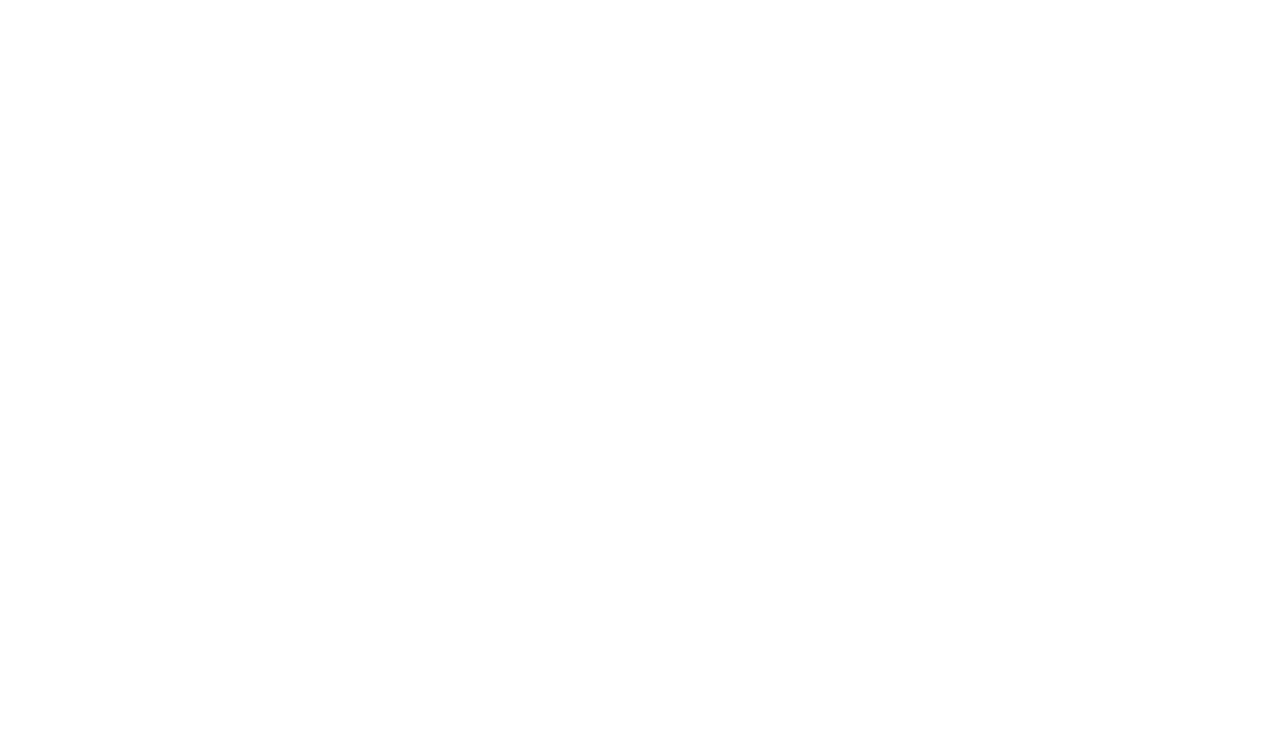
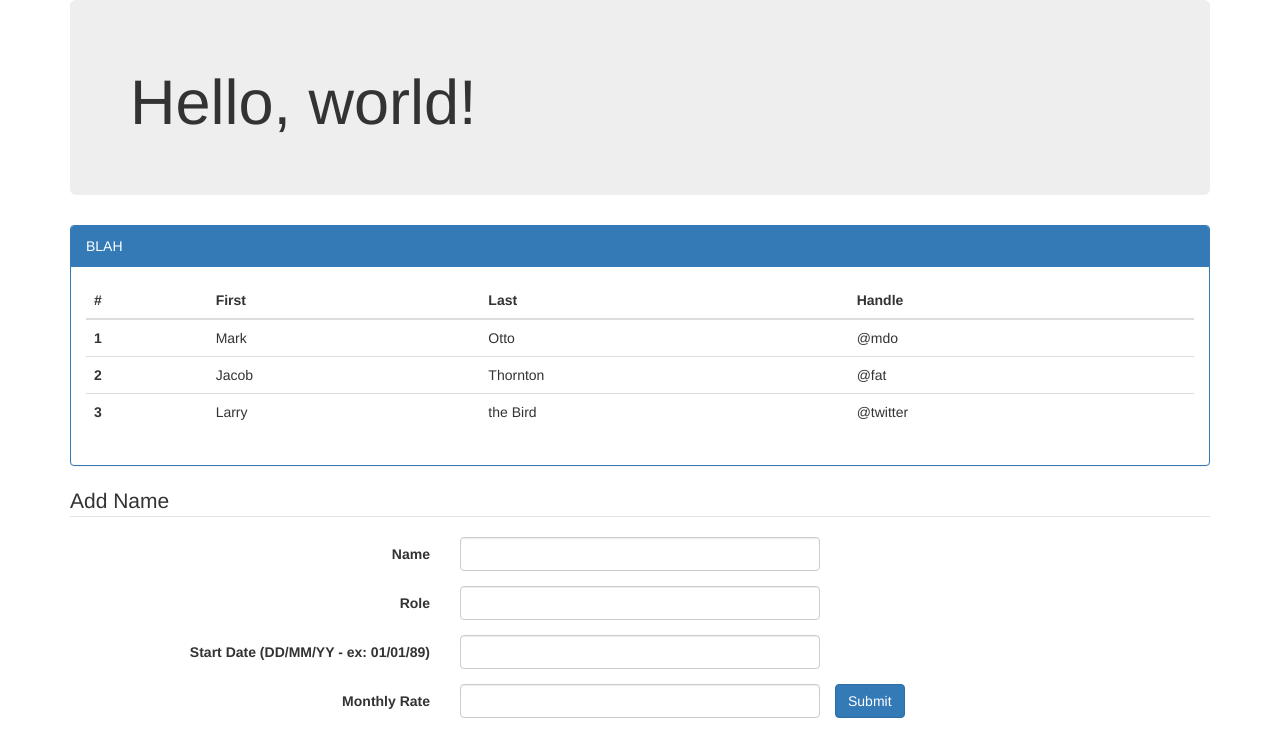
Before and after one commit to sophbee/TimeTracker, a plain HTML site: page index.html in a window 1280 px wide. Drawn offline with nearby package versions, Linux system fonts and the light colour scheme.

Commit message:
updated files

```diff
--- a/index.html
+++ b/index.html
@@ -9,8 +9,103 @@
     <link href="https://maxcdn.bootstrapcdn.com/bootstrap/3.3.7/css/bootstrap.min.css"
         rel="stylesheet" integrity="sha384-BVYiiSIFeK1dGmJRAkycuHAHRg32OmUcww7on3RYdg4Va+PmSTsz/K68vbdEjh4u"
         crossorigin="anonymous">
+</head>
 
-</head>
-<body>
+<body class="container">
+
+	<div class="jumbotron">
+	  <h1 class="display-4">Hello, world!</h1>
+	</div>
+
+	<div class="panel panel-primary">
+		<div class="panel-heading">BLAH</div>
+		<div class="panel-body">
+		<table class="table table-dark">
+
+			 <thead>
+			   <tr>
+			     <th scope="col">#</th>
+			     <th scope="col">First</th>
+			     <th scope="col">Last</th>
+			     <th scope="col">Handle</th>
+			   </tr>
+			 </thead>
+				 <tbody>
+				   <tr>
+				     <th scope="row">1</th>
+				     <td>Mark</td>
+				     <td>Otto</td>
+				     <td>@mdo</td>
+				   </tr>
+				   <tr>
+				     <th scope="row">2</th>
+				     <td>Jacob</td>
+				     <td>Thornton</td>
+				     <td>@fat</td>
+				   </tr>
+				   <tr>
+				     <th scope="row">3</th>
+				     <td>Larry</td>
+				     <td>the Bird</td>
+				     <td>@twitter</td>
+				   </tr>
+				 </tbody>
+			</table>
+		</div>
+	</div>
+
+	<form class="form-horizontal">
+	<fieldset>
+
+	<!-- Form Name -->
+	<legend>Add Name</legend>
+
+	<!-- Text input-->
+	<div class="form-group">
+	  <label class="col-md-4 control-label" for="Name">Name</label>
+	  <div class="col-md-4">
+	  <input id="Name" name="Name" type="text" placeholder="" class="form-control input-md">
+
+	  </div>
+	</div>
+
+	<!-- Text input-->
+	<div class="form-group">
+	  <label class="col-md-4 control-label" for="Role">Role</label>
+	  <div class="col-md-4">
+	  <input id="Role" name="Role" type="text" placeholder="" class="form-control input-md">
+
+	  </div>
+	</div>
+
+	<!-- Text input-->
+	<div class="form-group">
+	  <label class="col-md-4 control-label" for="StartDate">Start Date (DD/MM/YY - ex: 01/01/89)</label>
+	  <div class="col-md-4">
+	  <input id="StartDate" name="StartDate" type="text" placeholder="" class="form-control input-md">
+
+	  </div>
+	</div>
+
+	<!-- Text input-->
+	<div class="form-group">
+	  <label class="col-md-4 control-label" for="MonthlyRate">Monthly Rate</label>
+	  <div class="col-md-4">
+	  <input id="MonthlyRate" name="MonthlyRate" type="text" placeholder="" class="form-control input-md">
+
+	  </div>
+	  <button type="button" class="btn btn-primary" id="add-user">Submit</button>
+	</div>
+
+	</fieldset>
+	</form>
+
+<script
+  src="https://code.jquery.com/jquery-3.3.1.min.js"
+  integrity="sha256-FgpCb/KJQlLNfOu91ta32o/NMZxltwRo8QtmkMRdAu8="
+  crossorigin="anonymous"></script>
+<script src="https://www.gstatic.com/firebasejs/4.11.0/firebase.js"></script>
+<script src="logic.js"></script>
+</div>
 </body>
 </html>
--- /dev/null
+++ b/logic.js
@@ -0,0 +1,38 @@
+
+  var config = {
+    apiKey: "AIzaSyDHg6YoAfdg5f9DxEZjUYkXiilPiAUVgdc",
+    authDomain: "time-tracker-4973f.firebaseapp.com",
+    databaseURL: "https://time-tracker-4973f.firebaseio.com",
+    projectId: "time-tracker-4973f",
+    storageBucket: "time-tracker-4973f.appspot.com",
+    messagingSenderId: "274385920122"
+  };
+  firebase.initializeApp(config);
+
+  $(document).on("click", "button", function() {
+  	console.log("Hello world")
+  });
+
+  var database = firebase.database();
+
+  var name = "";
+  var role = "";
+  var startDate = "";
+  var monthlyRate = "";
+
+$("#add-user").on("click", function(event) {
+	event.preventDefault();
+
+	name = $("#Name").val().trim();
+	role = $("#Role").val().trim();
+	startDate = $("#StartDate").val().trim();
+	monthlyRate = $("#MonthlyRate").val().trim();
+
+	lastPushed = database.ref().push ({
+		name: name,
+		role: role,
+		startDate: startDate,
+		monthlyRate: monthlyRate,
+		dateAdded: firebase.database.ServerValue.TIMESTAMP
+	});
+});
```
